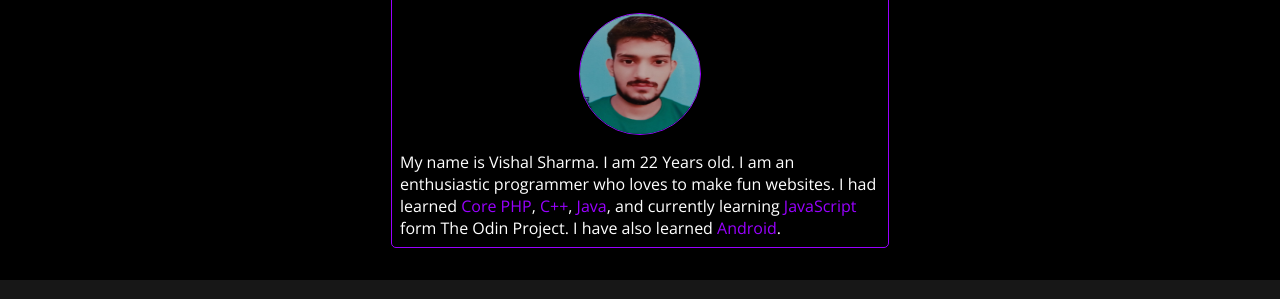
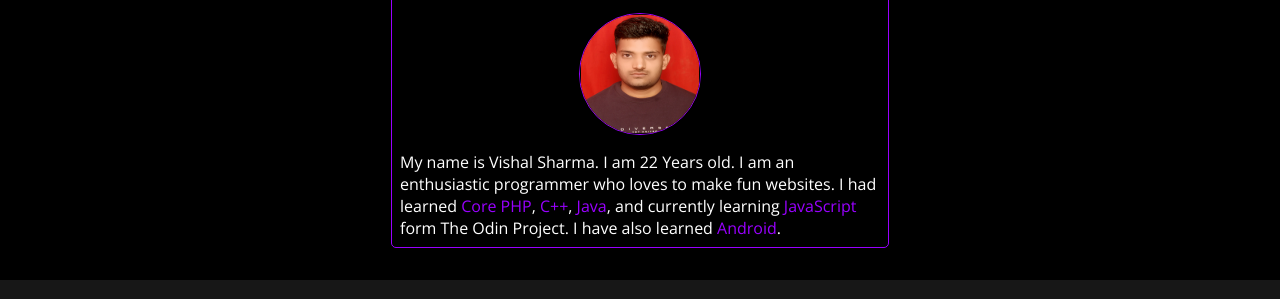
Before and after one commit to vishalpansar0/My-Portfolio, a plain HTML site: page index.html in a window 1280 px wide. Shown: the part 167-466 px from the top of the page. Drawn offline with nearby package versions, Linux system fonts and the light colour scheme.

Commit message:
Update index.html

```diff
--- a/index.html
+++ b/index.html
@@ -36,7 +36,7 @@
 		    <p class="heading">Who am I?</p>
 			<hr>
 			<div class="content">
-			<img src="my-image.jpeg">
+			<img src="DSC_0338 copy.jpg">
 		</div>
 		<p class="text">My name is Vishal Sharma. I am 22 Years old.
 			I am an enthusiastic programmer who loves to make fun websites.
```
